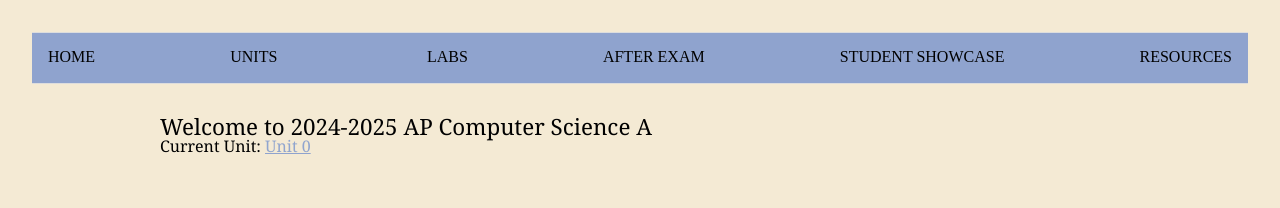
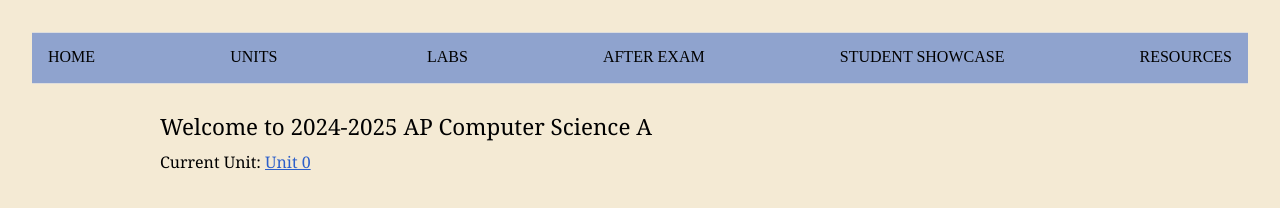
Before and after one commit to WLHS-APCSA/wlhs-apcsa.github.io, a plain HTML site: page index.html in a window 1280 px wide. Drawn offline with Linux system fonts and the light colour scheme.

Commit message:
color update

```diff
--- a/main.css
+++ b/main.css
@@ -35,7 +35,7 @@ h3{
 }
 
 a{
-    color:var(--western-bluebird)
+    color:var(--western-bluebird-two)
 }
 
 body{
```
Also changed, not shown: index.html (+1 -0 lines), unit-0.html (+1 -0 lines).
